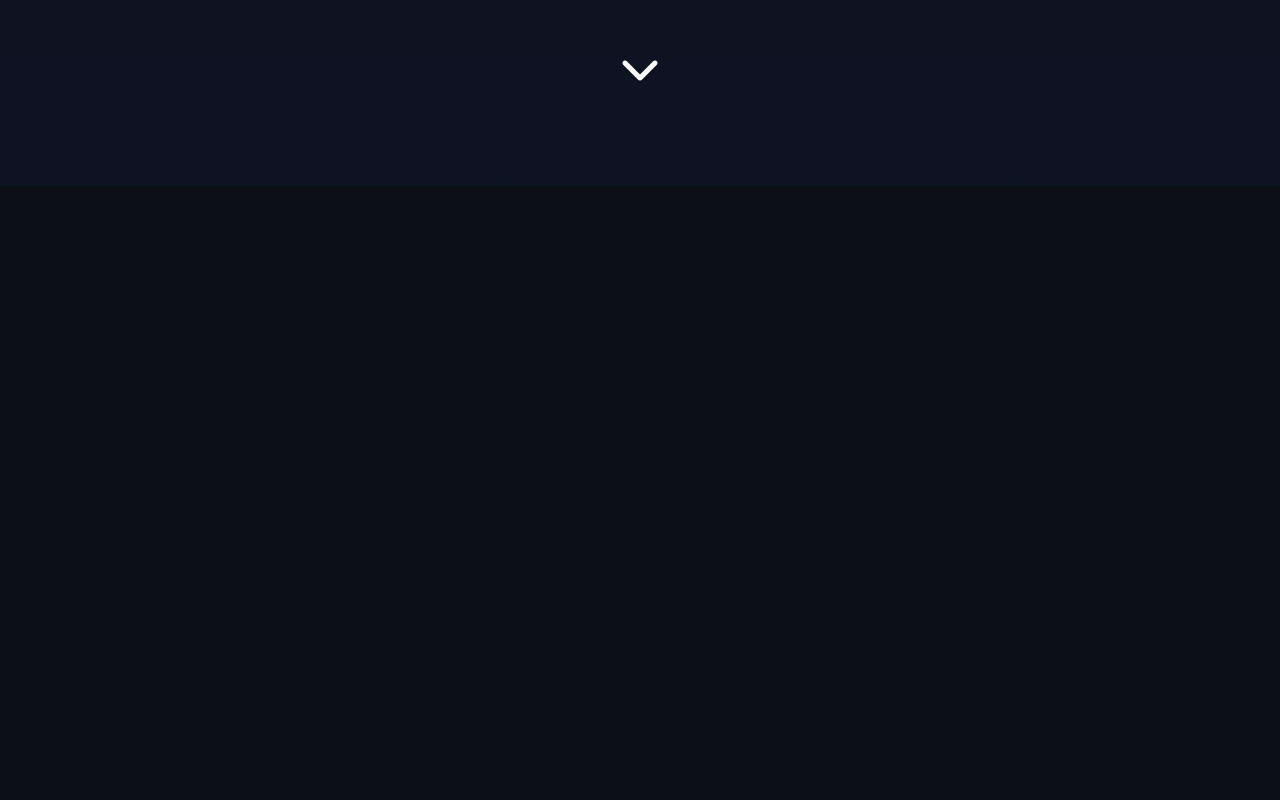
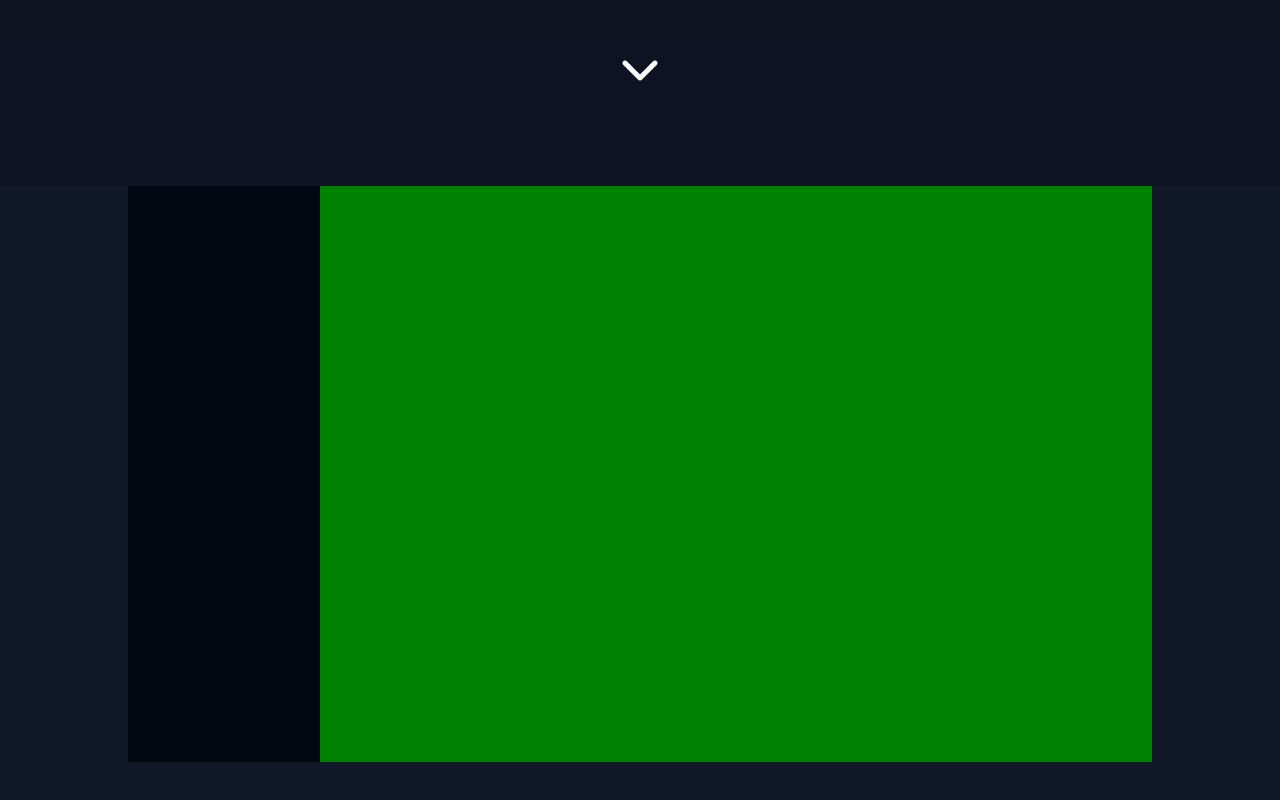
Before and after one commit to R-Nejara/personal-portfolio, a React (Vite) app: page / in a window 1280 px wide. Shown: the part 678-1478 px from the top of the page. Before the commit the page ends 864 px from the top, so only its background shows below. Built offline with nearby package versions, Linux system fonts and the light colour scheme.

Commit message:
feat: add SelectedProjects section to App.jsx

```diff
--- a/src/App.jsx
+++ b/src/App.jsx
@@ -1,11 +1,13 @@
 import './App.css'
 import LandingPage from './components/landingpage/LandingPage'
+import SelectedProjects from './components/selected_projects/SelectedProjects.jsx'
 
 function App() {
 
   return (
     <>
-      <LandingPage/>
+      <LandingPage />
+      <SelectedProjects />
     </>
   )
 }
--- a/src/components/landingpage/LandingPage.css
+++ b/src/components/landingpage/LandingPage.css
@@ -22,7 +22,8 @@
 * {
   font-family: Inter;
 }
-html{
+
+html {
   background-color: #0D0F16;
 }
 
@@ -228,3 +229,28 @@ html{
 .socials:hover {
   background-color: rgba(14, 19, 35, 1);
 }
+
+.custom-shape-divider-bottom-1769281786 {
+  position: absolute;
+  bottom: 0;
+  left: 0;
+  width: 100vw;
+  overflow: hidden;
+  line-height: 0;
+  transform: rotate(180deg);
+  display: flex;
+  justify-content: center;
+}
+
+.custom-shape-divider-bottom-1769281786 svg {
+  position: relative;
+  display: block;
+  width: calc(100% + 1.3px);
+  max-width: 1920px;
+  height: 180px;
+  transform: rotateY(180deg);
+}
+
+.custom-shape-divider-bottom-1769281786 .shape-fill {
+  fill: #fff;
+}
--- /dev/null
+++ b/src/components/selected_projects/SelectedProjects.css
@@ -0,0 +1,19 @@
+.selected-projects-main {
+  background-color: #111827;
+}
+
+.selected-projects-area {
+  margin: 0 auto;
+  max-width: 80vw;
+  height: 100vh;
+}
+
+.card-section {
+  background-color: green;
+}
+
+.card {
+  width: 12rem;
+  height: 12rem;
+  background-color: #030712;
+}
--- /dev/null
+++ b/src/components/selected_projects/SelectedProjects.jsx
@@ -0,0 +1,20 @@
+import './SelectedProjects.css'
+
+function SelectedProjects() {
+
+  return (
+    <>
+      <div className="selected-projects-main">
+        <div className="selected-projects-area">
+          <div className="card-section">
+            <div className="card card1"></div>
+            <div className="card card2"></div>
+            <div className="card card3"></div>
+          </div>
+        </div>
+      </div>
+    </>
+  )
+}
+
+export default SelectedProjects
```
